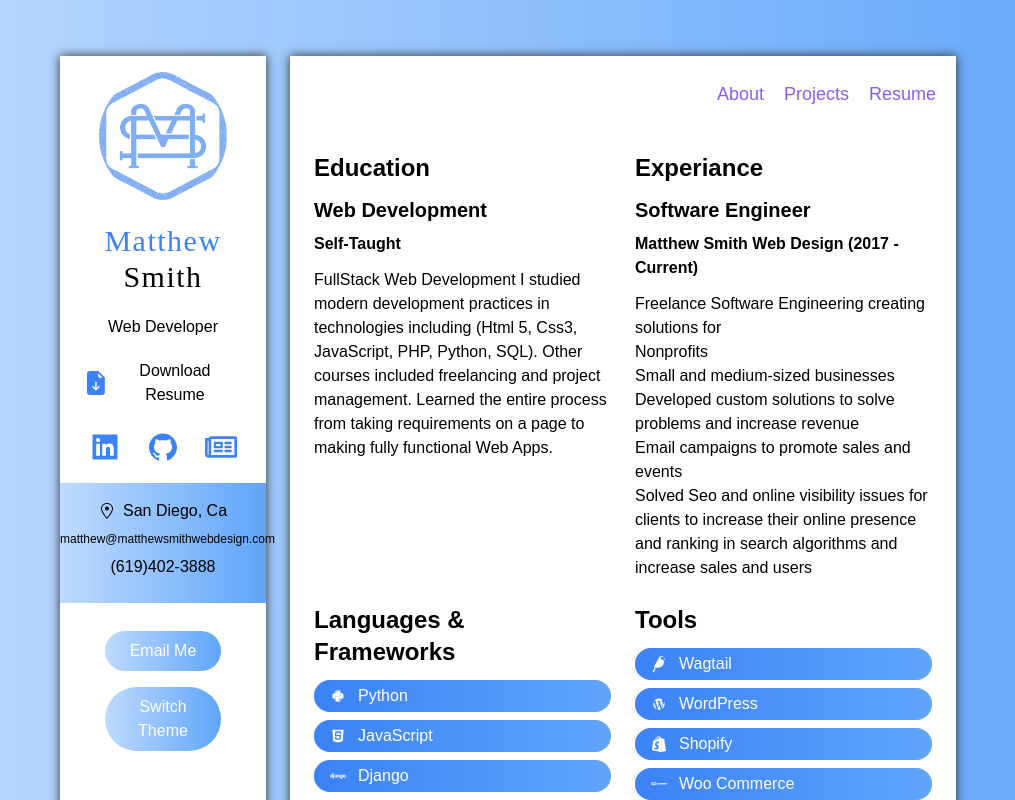
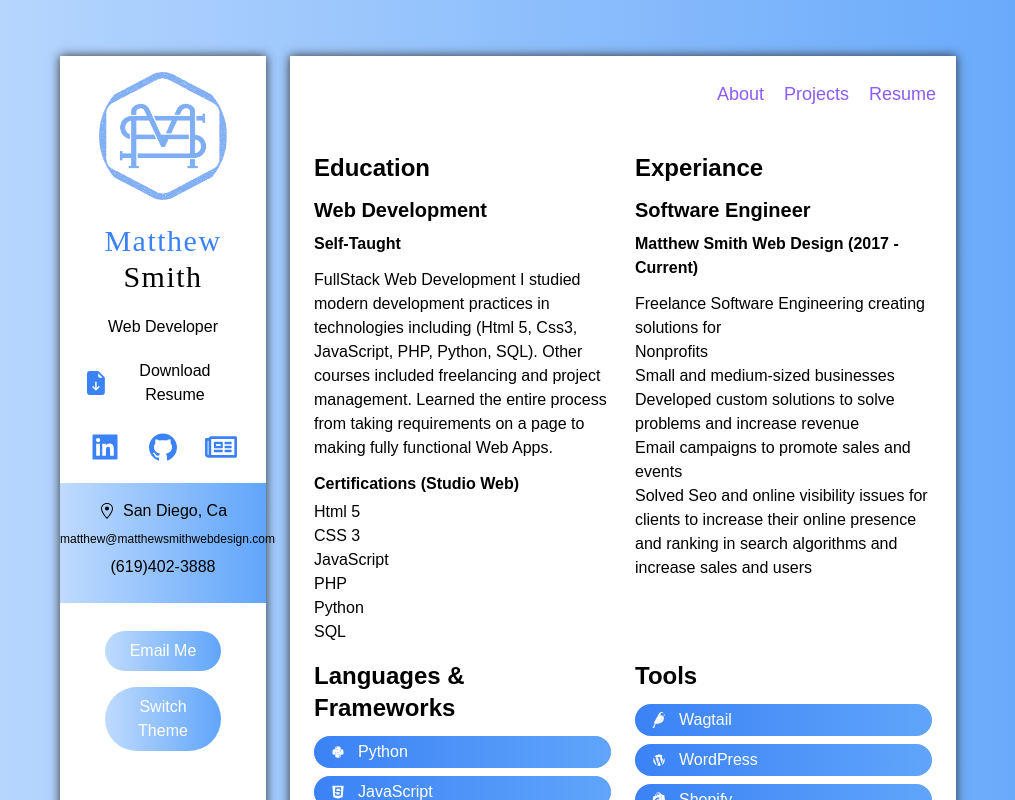
Before and after one commit to MatthewSmithwebdesign/nextport, a Next.js app: page /resume in a window 1280 px wide. Shown: the top 800 px of the page, without its empty margins (132-1147 px from the left). Built offline with nearby package versions, Linux system fonts and the light colour scheme; a web font is replaced by a local one.

Commit message:
cleaning up code and getting ready for prod also added certs to resume.

```diff
--- a/pages/resume.tsx
+++ b/pages/resume.tsx
@@ -17,6 +17,17 @@ export const Resume = () => {
         I studied modern development practices in technologies including (Html 5, Css3, JavaScript, PHP, Python, SQL).
         Other courses included freelancing and project management.
         Learned the entire process from taking requirements on a page to making fully functional Web Apps. </p>
+        <h5 className='font-semibold'> Certifications (Studio Web)</h5>
+        <p className='my-1'>
+            <ol>
+                <li>Html 5</li>
+                <li>CSS 3</li>
+                <li>JavaScript</li>
+                <li>PHP</li>
+                <li>Python</li>
+                <li>SQL</li>
+            </ol>
+        </p>
     </div>
 </div>
 
```
